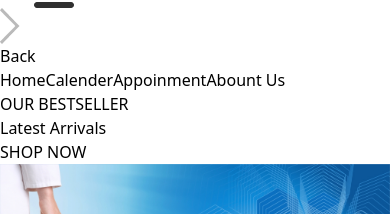
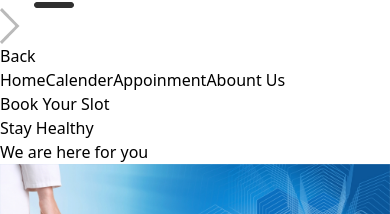
Before and after one commit to sreejeshsj/Appointment-, a React (Vite) app in the folder Book/: page / in a window 390 px wide. Shown: the part 369-583 px from the top of the page. Built offline with nearby package versions, Linux system fonts and the light colour scheme; no server answers.

Commit message:
Completed

```diff
--- a/Book/src/components/Hero.jsx
+++ b/Book/src/components/Hero.jsx
@@ -8,11 +8,11 @@ function Hero() {
             <div className='text-[#414141'>
                     <div className='flex items-center gap-2'>
                         <p className='w-8 sm:w-11 h-[2px] bg-[#414141]'></p>
-                        <p className='font-medium text-sm md:text-base'>OUR BESTSELLER</p>
+                        <p className='font-medium text-sm md:text-base'>Book Your Slot</p>
                     </div>
-                    <h1 className='prata-regular text-3xl sm:py-3 lg:text-5xl leading-relaxed'>Latest Arrivals</h1>
+                    <h1 className='prata-regular text-3xl sm:py-3 lg:text-5xl leading-relaxed'>Stay Healthy</h1>
                     <div className='flex items-center gap-2'>
-                        <p className='font-semibold text-sm md:text-base'>SHOP NOW</p>
+                        <p className='font-semibold text-sm md:text-base'>We are here for you</p>
                         <p className='w-8 md:w-11 h-[1px] bg-[#414141]'></p>
 
                     </div>
```
Also changed, not shown: 1 other file (tests, documents, lock files or other folders).
